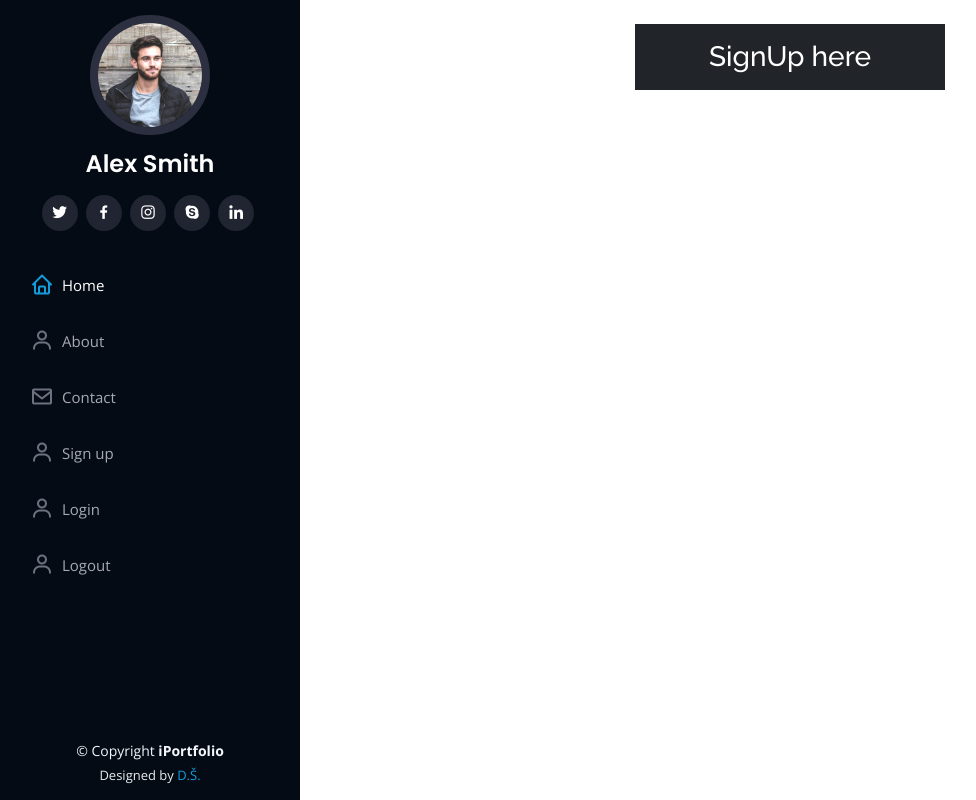
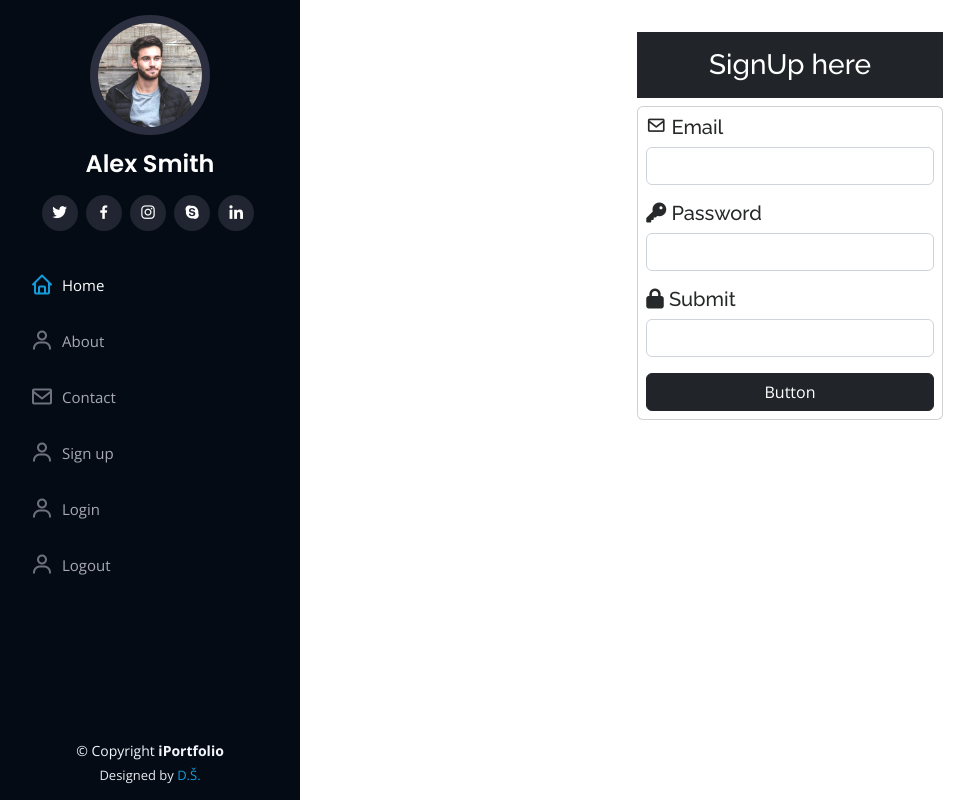
Before and after one commit to DenisStenklerTrailer/Django-Portfolio-Web-App, a Django app: page /auth/signup/ in a window 1280 px wide. Shown: the whole page, without its empty margins (0-976 px from the left). Run offline with Django 4.2, Linux system fonts and the light colour scheme; some libraries are stand-ins or nearby versions.

Commit message:
working on the signup graphics

```diff
--- a/project/templates/basic.html
+++ b/project/templates/basic.html
@@ -26,9 +26,9 @@
   <!-- Template Main CSS File -->
   <link href=" {% static 'assets/css/style.css' %}" rel="stylesheet">
 
-  {% block stylecss %}
+  {% block style_css %}
 
-  {% endblock stylecss %}
+  {% endblock style_css %}
 
 </head>
 
--- a/project/templates/signup.html
+++ b/project/templates/signup.html
@@ -1,18 +1,41 @@
 {% extends 'basic.html' %}
 
 {% block title %} Sign-Up {% endblock title %}
-
+{% block style_css %}
+<link rel="stylesheet" href="https://cdnjs.cloudflare.com/ajax/libs/font-awesome/6.3.0/css/all.min.css" integrity="sha512-SzlrxWUlpfuzQ+pcUCosxcglQRNAq/DZjVsC0lE40xsADsfeQoEypE+enwcOiGjk/bSuGGKHEyjSoQ1zVisanQ==" crossorigin="anonymous" referrerpolicy="no-referrer" />
+{% endblock style_css %}
 {% block body %}
-    <div class="container mt-4"></div>
+<div class="container mt-4 p-2">
 
     <div class="row">
         <div class="col-md-4"></div>
-        <div class="col-md-4">
-            <h3 class="text-white bg-dark text-center p-3">SignUp here</h3>
-        </div>
+            <div class="col-md-4">
+                <h3 class="text-white bg-dark text-center p-3">SignUp here</h3>
+
+                <div class="card p-2">
+                    <form action="" method="post">
+                        <div class="form-group">
+                            <h5><span><i class="bx bx-envelope"></i> Email</span></h5>
+                            <input type="text" class="form-control mb-3">
+                        </div>
+                        <div class="form-group">
+                            <h5><span><i class="fa-solid fa-key"></i> Password</span></h5>
+                            <input type="password" class="form-control mb-3">
+                        </div>
+                        <div class="form-group">
+                            <h5><span><i class="fa-solid fa-lock"></i> Submit</span></h5>
+                            <input type="password" class="form-control mb-3">
+                        </div>
+                        <div class="d-grid gap-2">
+                            <button class="btn btn-dark" type="submit">Button</button>
+                        </div>
+                    </form>
+                </div>
+
+            </div>
         <div class="col-md-4"></div>
 
     </div>
-
+</div>
 
 {% endblock body %}
```
